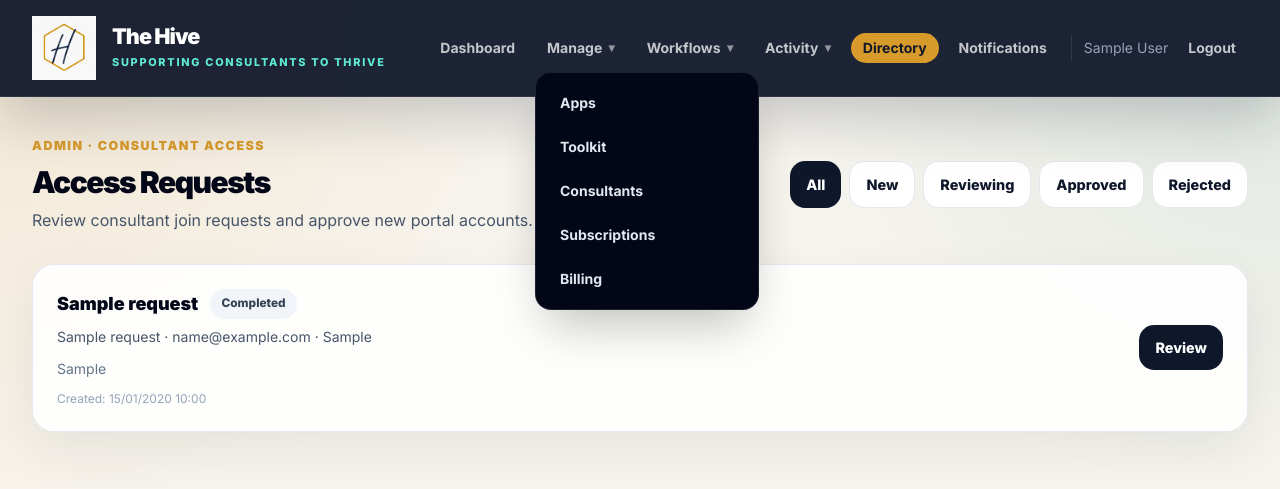
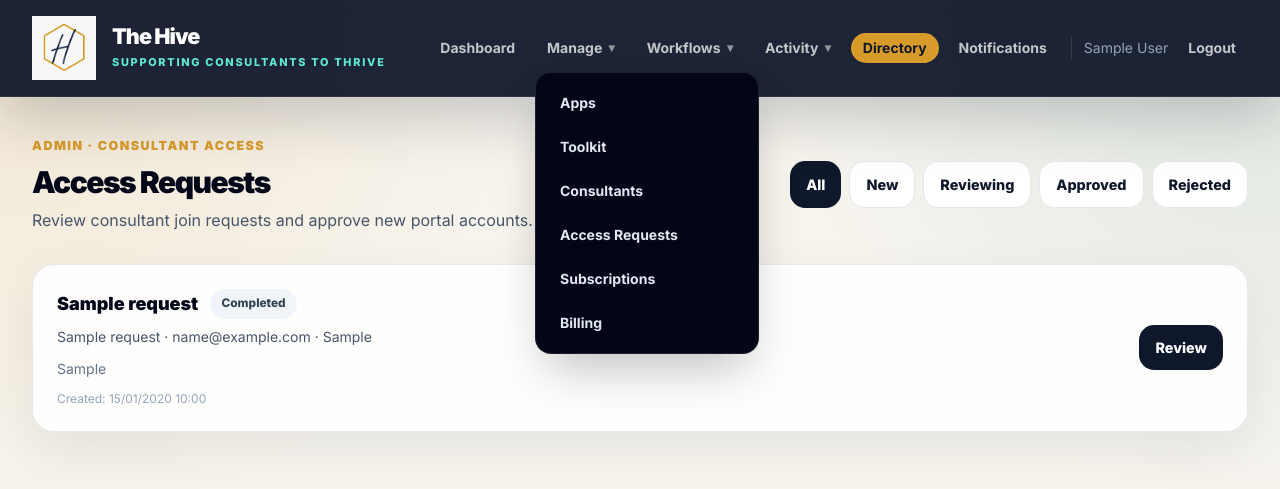
Before and after one commit to Dolman17/hive, a Flask app: page /admin/access-requests in a window 1280 px wide, after a click that opens the changed part. Shown: the top 489 px of the page. Run offline with Flask 3, Linux system fonts and the light colour scheme; a user stored in the database is signed in; tables that the repository leaves empty hold one stand-in row (values such as "Sample post"); some libraries are stand-ins or nearby versions.

Commit message:
Add access requests to admin navigation

```diff
--- a/templates/base.html
+++ b/templates/base.html
@@ -71,6 +71,7 @@
                             <a href="{{ url_for('admin_apps') }}" class="block rounded-xl px-4 py-3 text-sm font-bold text-slate-200 hover:bg-white/10 hover:text-white">Apps</a>
                             <a href="{{ url_for('admin_resources') }}" class="block rounded-xl px-4 py-3 text-sm font-bold text-slate-200 hover:bg-white/10 hover:text-white">Toolkit</a>
                             <a href="{{ url_for('consultant_profiles.admin_consultants') }}" class="block rounded-xl px-4 py-3 text-sm font-bold text-slate-200 hover:bg-white/10 hover:text-white">Consultants</a>
+                            <a href="{{ url_for('public_directory.admin_access_requests') }}" class="block rounded-xl px-4 py-3 text-sm font-bold text-slate-200 hover:bg-white/10 hover:text-white">Access Requests</a>
                             <a href="{{ url_for('admin_subscriptions') }}" class="block rounded-xl px-4 py-3 text-sm font-bold text-slate-200 hover:bg-white/10 hover:text-white">Subscriptions</a>
                             <a href="{{ url_for('billing.admin_billing') }}" class="block rounded-xl px-4 py-3 text-sm font-bold text-slate-200 hover:bg-white/10 hover:text-white">Billing</a>
                         </div>
```
